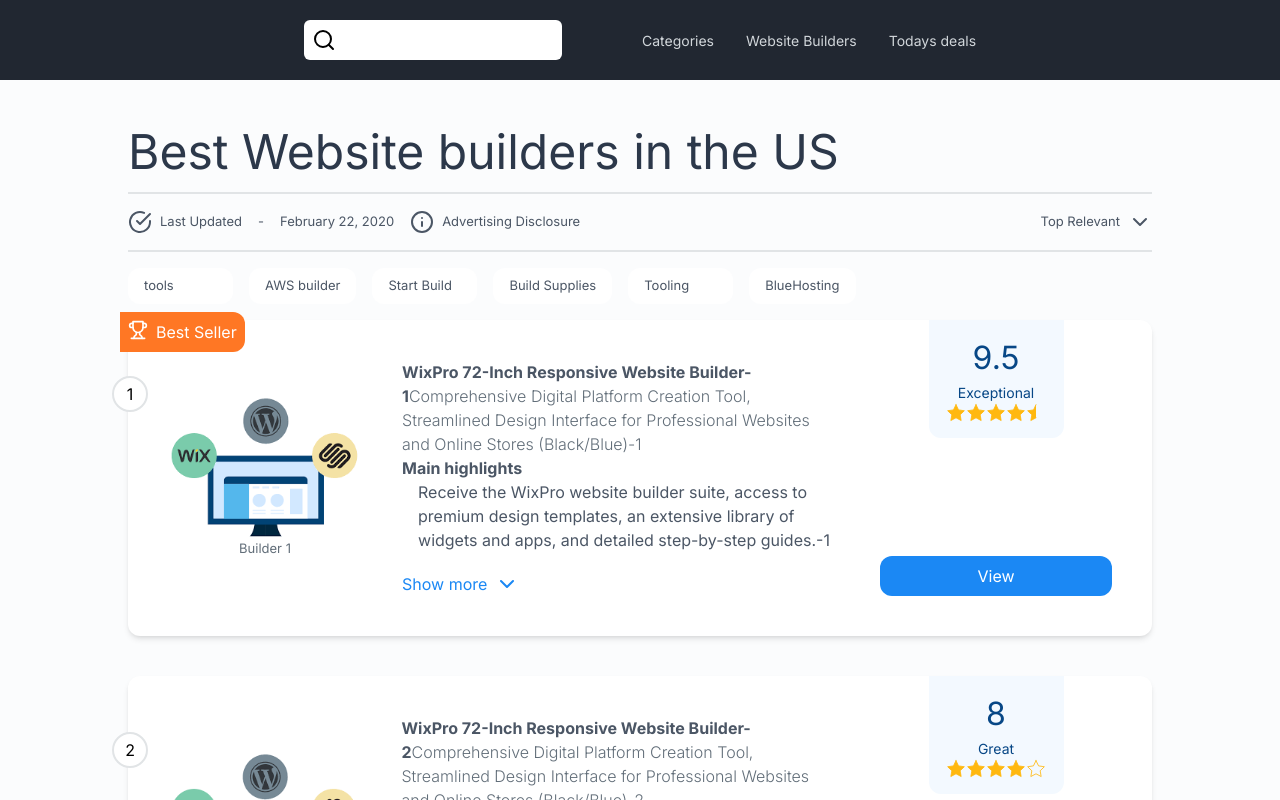
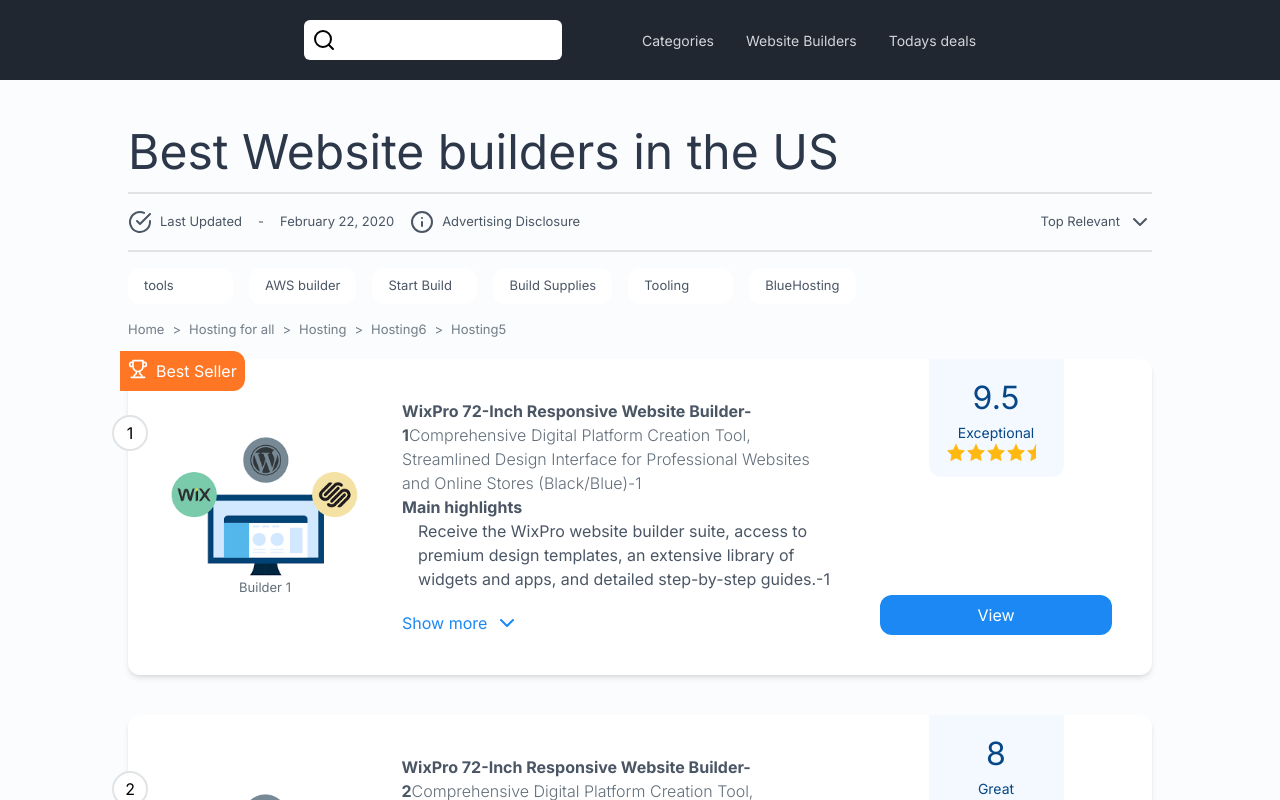
Before and after one commit to Novachaos82/internship-assignment, a Next.js app: page / in a window 1280 px wide. Shown: the top 800 px of the page. Built offline with nearby package versions, Linux system fonts and the light colour scheme.

Commit message:
- Minor design fixes - Add RedirectionTags

```diff
--- a/src/components/header/Header.tsx
+++ b/src/components/header/Header.tsx
@@ -1,6 +1,7 @@
 import { CheckCircle, ChevronDown, InfoIcon } from "lucide-react";
 import { FC } from "react";
 import TagCards from "./TagCards";
+import RedirectionTags from "./RedirectionTags";
 
 interface HeaderProps {}
 
@@ -37,6 +38,15 @@
         <TagCards text="Tooling" />
         <TagCards text="BlueHosting" />
       </div>
+
+      {/* links to redirect */}
+      <div className="flex gap-2 mb-5 text-[#727D87] px-3 text-[10px] md:px-0 md:text-[13px] ">
+        <RedirectionTags text="Home" />
+        <RedirectionTags text="Hosting for all" />
+        <RedirectionTags text="Hosting" />
+        <RedirectionTags text="Hosting6" />
+        <RedirectionTags text="Hosting5" end />
+      </div>
     </section>
   );
 };
--- /dev/null
+++ b/src/components/header/RedirectionTags.tsx
@@ -0,0 +1,17 @@
+import { FC } from "react";
+
+interface RedirectionTagsProps {
+  text: string;
+  end?: boolean;
+}
+
+const RedirectionTags: FC<RedirectionTagsProps> = ({ text, end }) => {
+  return (
+    <div className="flex gap-2">
+      <p>{text}</p>
+      {end ? "" : <p>&gt;</p>}
+    </div>
+  );
+};
+
+export default RedirectionTags;
```
